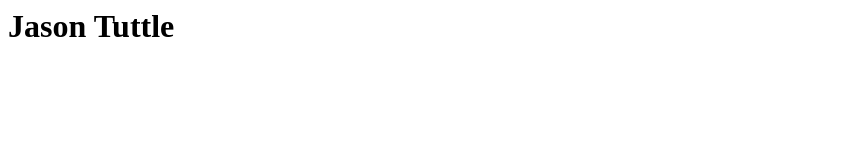
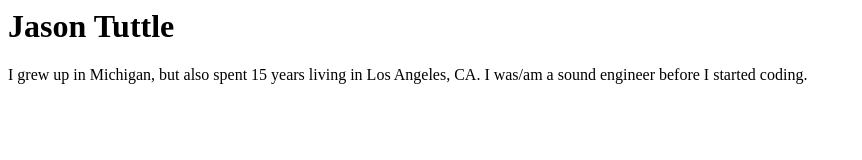
Before and after one commit to jason-tuttle/Git-skills, a plain HTML site: page index.html in a window 1280 px wide. Shown: the whole page, without its empty margins (0-862 px from the left). Drawn offline with Linux system fonts and the light colour scheme.

Commit message:
added bio info

```diff
--- a/index.html
+++ b/index.html
@@ -1 +1,2 @@
 <h1>Jason Tuttle</h1>
+<p>I grew up in Michigan, but also spent 15 years living in Los Angeles, CA. I was/am a sound engineer before I started coding.</p>
```
